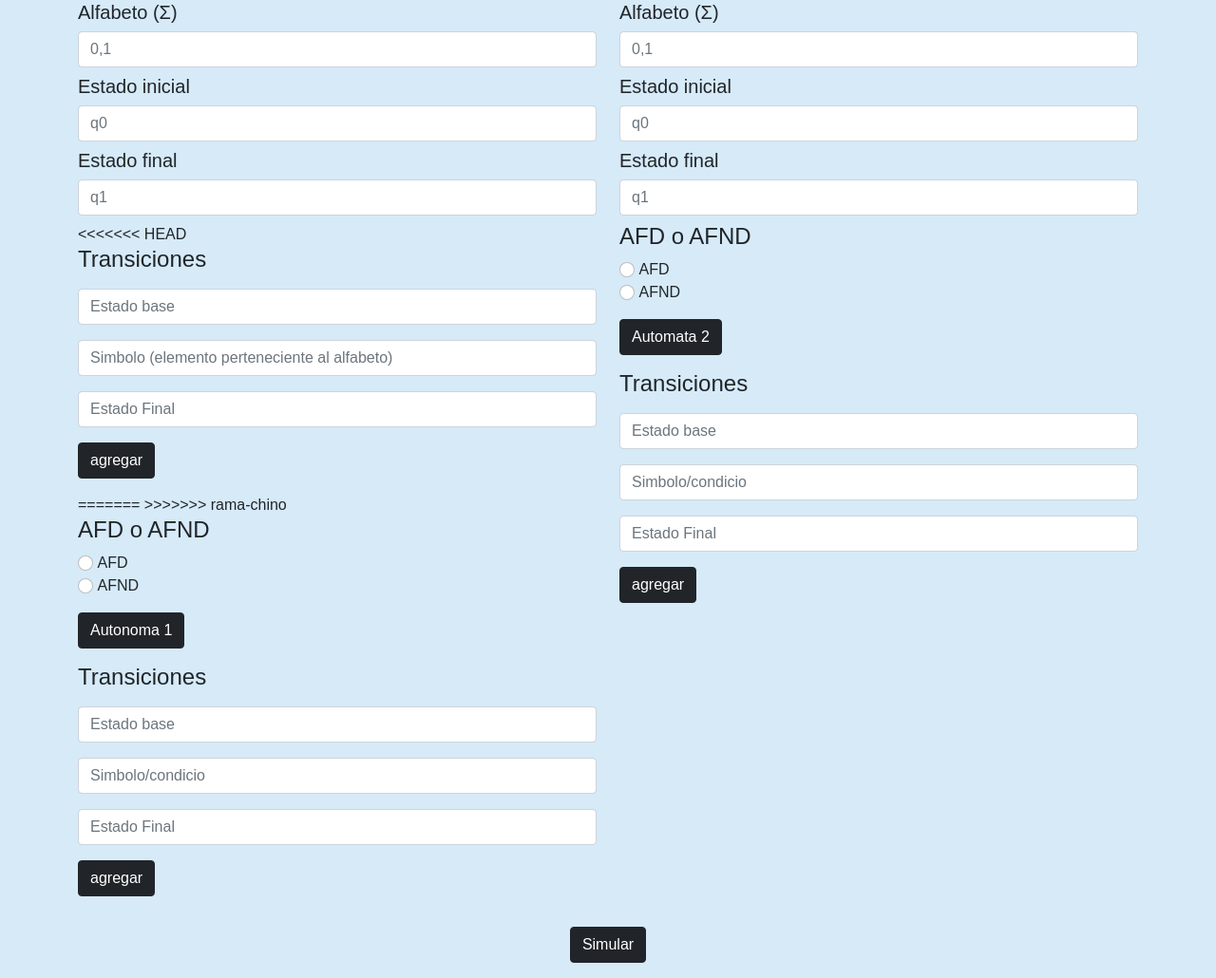
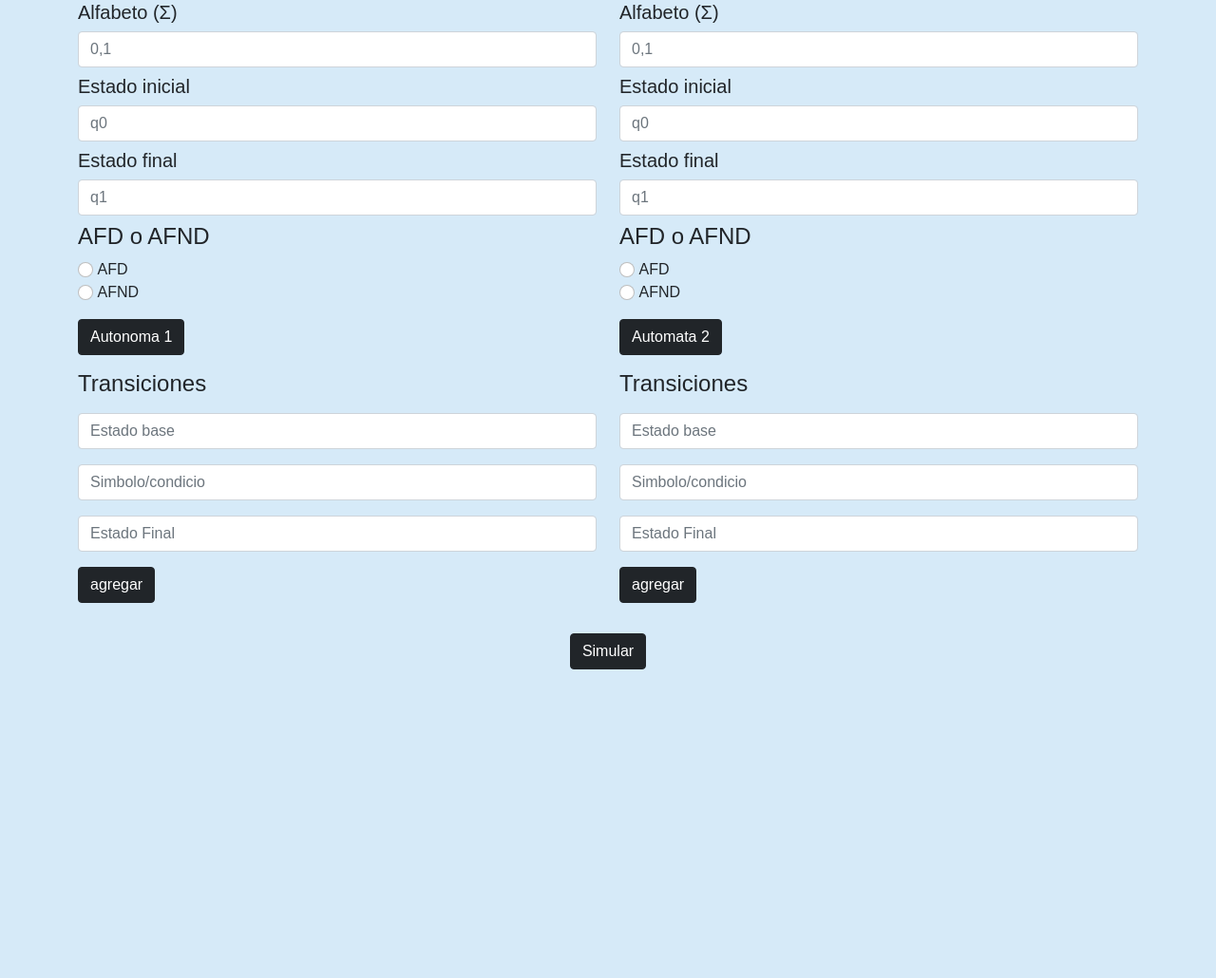
Before and after one commit to GRUPO-4-GRAFOS/GLF-2021s2-Trabajo2-Entrega-Grupo4, a PHP site: page / in a window 1280 px wide. Shown: the part 631-1661 px from the top of the page at 95% size. After the commit the page ends 1336 px from the top, so only its background shows below. Run offline with PHP 8.4, Linux system fonts and the light colour scheme.

```diff
--- a/assets/js/index.js
+++ b/assets/js/index.js
@@ -4,7 +4,6 @@ const btnAutomata2 = document.querySelector('#btn-automata-2');
 const btnTransicionesA1 = document.querySelector('#transiciones1');
 const btnTransicionesA2 = document.querySelector('#transiciones2');
 
-let resp;
 let automata1, automata2;
 let transiciones;
 let transicionesA1 = [];
--- a/assets/js/logs.js
+++ b/assets/js/logs.js
@@ -1,3 +1,5 @@
+let resp;
+
 //* Peticion para crear un log de tipo warning  cuando el usuario, no ingrese un valor
 const peticionWarning = async (msg, campo) => {
   const data = {
--- a/index.php
+++ b/index.php
@@ -89,18 +89,6 @@
               placeholder="q1"
               id="campo_estadoFinal"
             />
-<<<<<<< HEAD
-
-            <h4>Transiciones</h4>
-            <form id="transiciones-automata1">
-              <input type="text" id="estado_Inicial" class="form-control my-3" required placeholder="Estado base" />
-              <input type="text" id="simbolo" class="form-control my-3" required placeholder="Simbolo (elemento perteneciente al alfabeto)" />
-              <input type="text" id="estado_final" class="form-control my-3" required placeholder="Estado Final" />
-              <input type="submit" class="btn btn-dark mb-3" value="agregar"/>
-            </form>
-
-=======
->>>>>>> rama-chino
             <h4>AFD o AFND</h4>
             <input
               type="radio"
```
Also changed, not shown: peticiones/infoLog.php (+7 -5 lines).
